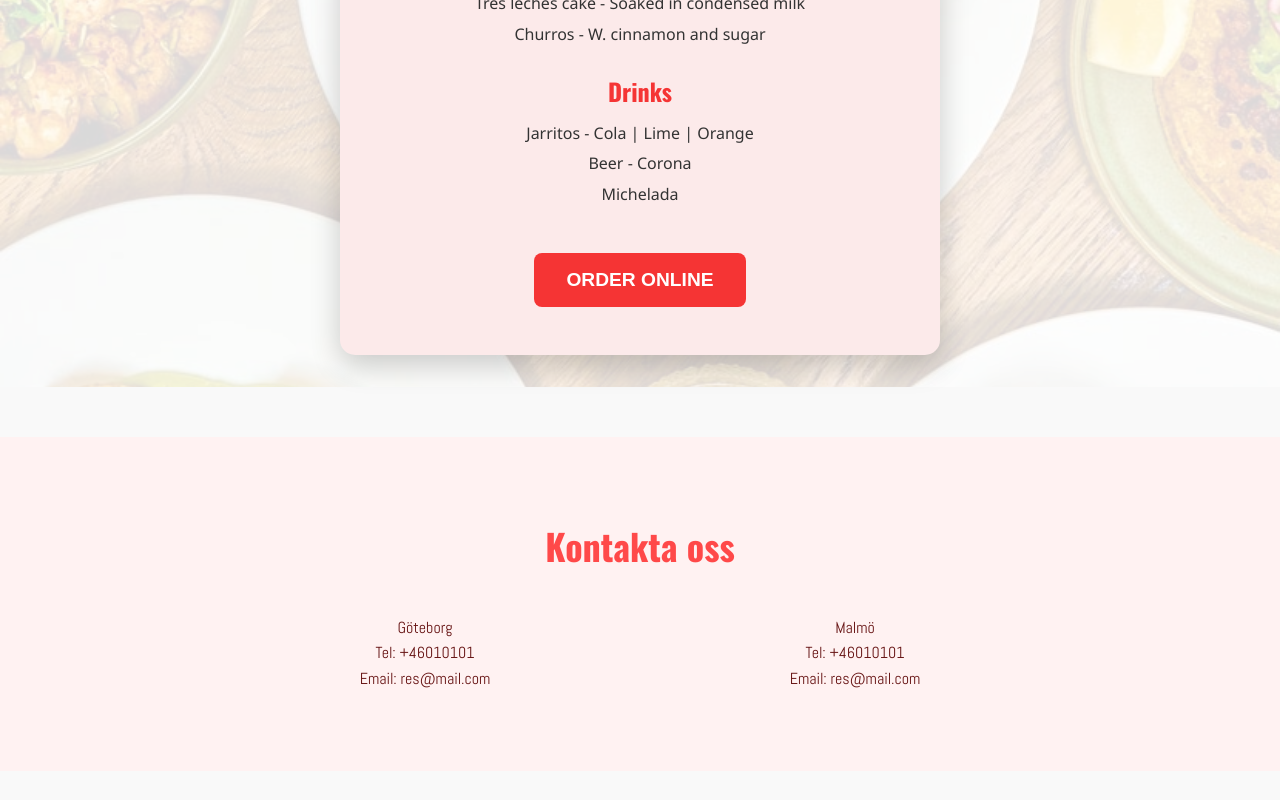
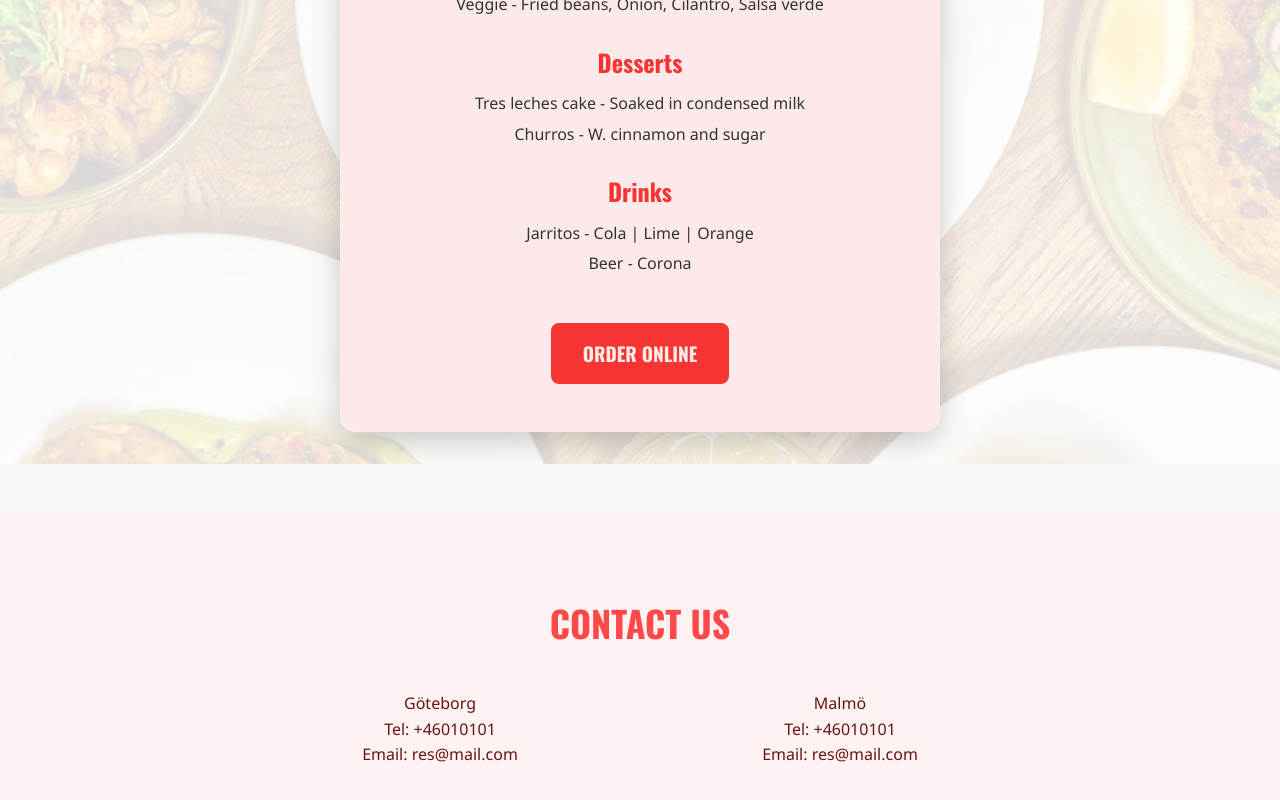
Before and after one commit to gabtdiaz/GR_GabriellaThorisson_SYSM8, a React (Create React App) app: page /menu in a window 1280 px wide. Shown: the part 574-1374 px from the top of the page. Before the commit the page ends 1345 px from the top, so only its background shows below. Built offline with nearby package versions, Linux system fonts and the light colour scheme.

Commit message:
layout edits in pages

```diff
--- a/src/components/Footer.jsx
+++ b/src/components/Footer.jsx
@@ -5,7 +5,7 @@ import "../css/Footer.css";
 const Footer = () => {
   return (
     <div className="frame-footer">
-      <div className="contact-us">Kontakta oss</div>
+      <div className="contact-us">CONTACT US</div>
       <div className="contact-container">
         <div className="goth-contactInfo">
           Göteborg
--- a/src/components/Hero.jsx
+++ b/src/components/Hero.jsx
@@ -19,10 +19,10 @@ const Hero = ({ backgroundImage }) => {
       {/* Innehåll med knappar (full opacitet) */}
       <div className="hero-content">
         <div className="menu-btn">
-          <div className="menu2">MENY</div>
+          <div className="menu2">MENU</div>
         </div>
         <div className="order-btn">
-          <div className="order-online">BESTÄLL ONLINE</div>
+          <div className="order-online">ORDER</div>
         </div>
       </div>
     </div>
--- a/src/css/Footer.css
+++ b/src/css/Footer.css
@@ -15,7 +15,7 @@
 .contact-us {
   color: #ff4949;
   text-align: center;
-  font-family: var(--h1-font-family, "Anton-Regular", sans-serif);
+  font-family: "Oswald";
   font-size: var(--h1-font-size, 36px);
   font-weight: var(--h1-font-weight, 400);
   margin-bottom: 40px;
@@ -26,7 +26,6 @@
   display: flex;
   flex-wrap: wrap;
   justify-content: center;
-  gap: 60px;
   width: 100%;
   max-width: 800px;
 }
@@ -35,7 +34,7 @@
 .malm-contactInfo {
   color: #671414;
   text-align: center;
-  font-family: var(--p-font-family, "Abel-Regular", sans-serif);
+  font-family: "Segoe UI", Tahoma, Geneva, Verdana, sans-serif;
   font-size: var(--p-font-size, 16px);
   font-weight: var(--p-font-weight, 400);
   flex: 1;
--- a/src/css/Header.css
+++ b/src/css/Header.css
@@ -85,7 +85,7 @@
 .sign-in {
   color: #f53434;
   text-align: left;
-  font-family: var(--h2-font-family, "Bebas Neue", sans-serif);
+  font-family: "Oswald";
   font-size: var(--h2-font-size, 20px);
   font-weight: var(--h2-font-weight, 400);
   position: relative;
--- a/src/css/Hero.css
+++ b/src/css/Hero.css
@@ -3,13 +3,13 @@
 .heroimg {
   display: flex;
   flex-direction: column;
-  gap: 30px;
   align-items: center;
   justify-content: center;
   width: 100%;
   height: 600px;
   position: relative;
   margin-top: 97px;
+  margin-bottom: -70px;
 }
 
 /* Bakgrundsbilden med dess egna container */
@@ -70,7 +70,7 @@
 }
 
 .menu2 {
-  color: #ffdfd1;
+  color: #ffebe3;
   text-align: center;
   font-family: var(--h2-font-family, "Anton-Regular", sans-serif);
   font-size: var(--h2-font-size, 20px);
@@ -101,7 +101,7 @@
 }
 
 .order-online {
-  color: #ffdfd1;
+  color: #ffebe3;
   text-align: center;
   font-family: var(--h2-font-family, "Anton-Regular", sans-serif);
   font-size: var(--h2-font-size, 20px);
--- a/src/css/Home.css
+++ b/src/css/Home.css
@@ -1,6 +1,4 @@
 /* src/css/Home.css */
-/* Grundläggande styling för hela sidan */
-/* Återställer grundläggande styling för att undvika browser-specifika problem */
 * {
   margin: 0;
   padding: 0;
@@ -14,7 +12,6 @@ body {
 }
 
 .desktop-1 {
-  background: #ffffff;
   width: 100%;
   max-width: 100%;
   margin: 0 auto;
--- a/src/css/Menu.css
+++ b/src/css/Menu.css
@@ -41,6 +41,7 @@
   max-width: 600px;
   position: relative; /* För att vara ovanför overlay */
   z-index: 1;
+  margin-top: 100px;
 }
 
 .menu-card {
@@ -78,10 +79,11 @@
 
 .order-button {
   background-color: #f53434;
-  color: white;
+  color: #ffebe3;
   padding: 1rem 2rem;
   font-size: 1.2rem;
   font-weight: bold;
+  font-family: var(--h2-font-family, "Anton-Regular", sans-serif);
   border: none;
   border-radius: 8px;
   cursor: pointer;
--- a/src/css/MenuItem.css
+++ b/src/css/MenuItem.css
@@ -6,7 +6,7 @@
 }
 
 .menu-item-card {
-  background: #fff2f2;
+  background: #fbeeee;
   border-radius: 5px;
   display: flex;
   flex-direction: row;
@@ -124,10 +124,10 @@
 
 .frame-22 {
   position: absolute;
-  top: 0px;
-  right: -55px;
-  width: 100px;
-  height: 100px;
+  top: 0px; /* Lite marginal från toppen */
+  right: -55px; /* Lite marginal från höger */
+  width: 100px; /* Mindre bredd */
+  height: 100px; /* Mindre höjd */
   z-index: 20;
   cursor: pointer;
   transition: background-color 0.3s ease;
--- a/src/css/Order.css
+++ b/src/css/Order.css
@@ -1,6 +1,5 @@
 .order-page {
   min-height: 100vh;
-  background: #ffffff;
   display: flex;
   flex-direction: column;
 }
@@ -45,18 +44,18 @@
   height: 32px;
   position: relative;
   overflow: hidden;
-  background: white;
+  background: rgb(250, 250, 250);
   cursor: pointer;
   transition: all 0.3s ease;
 }
 
 .filter-chip:hover {
-  background: #f5f5f5;
+  background: rgb(214, 232, 250);
 }
 
 .filter-chip.active {
-  background: #f53434;
-  border-color: #f53434;
+  background: rgb(56, 152, 255);
+  border-color: rgb(65, 157, 255);
 }
 
 .filter-chip.active .label-text {
@@ -91,7 +90,6 @@
 
 /* Menu items frame - som din Figma */
 .menuitems-frame {
-  background: #ffffff;
   display: flex;
   flex-direction: column;
   gap: 37px;
@@ -126,13 +124,12 @@
   text-align: left;
   font-family: "Oswald", sans-serif;
   font-size: 36px;
-  font-weight: 400;
+  font-weight: 600;
   position: relative;
 }
 
 /* Items grid */
 .items-grid {
-  background: #ffffff;
   display: grid;
   flex-direction: row;
   gap: 49px;
@@ -144,6 +141,9 @@
   width: 100%;
   flex-shrink: 0;
   position: relative;
+  grid-template-columns: repeat(2, 1fr);
+  max-width: 1000px;
+  margin: 0 auto;
 }
 
 /* Tacos section styling */
--- a/src/index.css
+++ b/src/index.css
@@ -9,7 +9,7 @@
   --menu-text: #4e2413;
   --primary-color: #ff4949;
   --secondary-color: #671414;
-  --background-color: #ffffff;
+  --background-color: #fbf4f4;
   --text-dark: #000000;
   --text-light: #ffffff;
 
@@ -23,7 +23,7 @@
   --h1-letter-spacing: 1px;
 
   /* Underrubriker (H2) */
-  --h2-font-family: "Oswald", sans-serif;
+  --h2-font-family: "Oswald";
   --h2-font-size: 24px;
   --h2-line-height: 1.3;
   --h2-font-weight: 600;
@@ -38,7 +38,7 @@
   --h3-font-style: normal;
 
   /* Brödtext */
-  --p-font-family: "Abel", sans-serif;
+  --p-font-family: "Segoe UI", Tahoma, Geneva, Verdana, sans-serif;
   --p-font-size: 16px;
   --p-line-height: 1.6;
   --p-font-weight: 400;
--- a/src/pages/Home.jsx
+++ b/src/pages/Home.jsx
@@ -9,7 +9,7 @@ const HomePage = () => {
   return (
     <div className="desktop-1">
       <Header />
-      <Hero backgroundImage="/heroimg.jpg" />
+      <Hero backgroundImage="/heroimage.png" />
       <Footer />
     </div>
   );
--- a/src/pages/Menu.jsx
+++ b/src/pages/Menu.jsx
@@ -43,7 +43,6 @@ const Menu = () => {
                 <h2 className="section-title">Drinks</h2>
                 <p>Jarritos - Cola | Lime | Orange</p>
                 <p>Beer - Corona</p>
-                <p>Michelada</p>
               </div>
 
               <button className="order-button">ORDER ONLINE</button>
```
Also changed, not shown: 1 other file (tests, documents, lock files or other folders).
